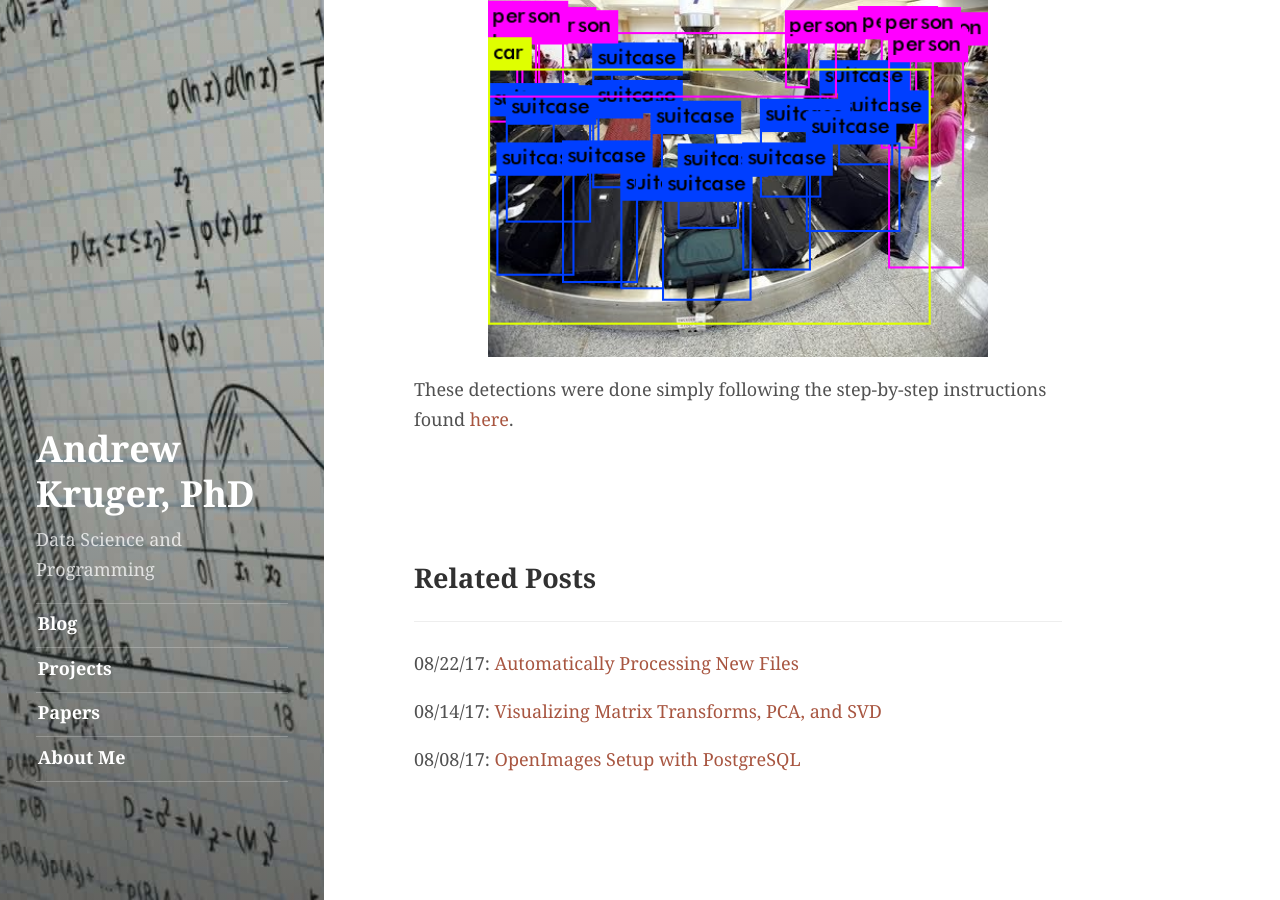
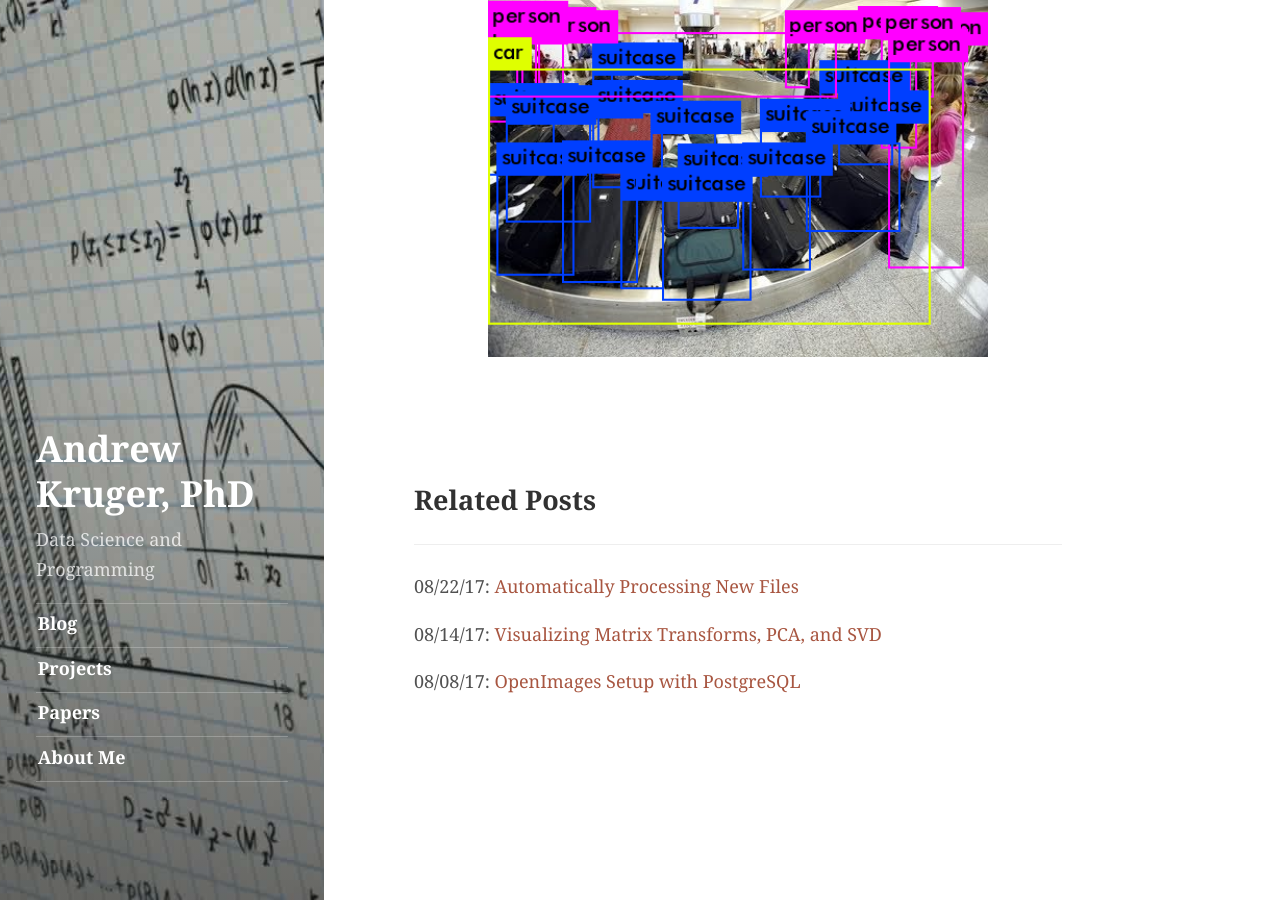
Before and after one commit to andrewkruger/andrewkruger.github.io, a Jekyll site: the page built from _posts/2017-08-29-pretrained-object-detection-with-yolo.md, in a window 1280 px wide and 900 px high, scrolled down 1929 px. Built offline with Jekyll 4.4.1, drawn with Linux system fonts in a browser that asks for light colours; a script that is not in the unit is left out.

Commit message:
Update 2017-08-29-pretrained-object-detection-with-yolo.md

```diff
--- a/_posts/2017-08-29-pretrained-object-detection-with-yolo.md
+++ b/_posts/2017-08-29-pretrained-object-detection-with-yolo.md
@@ -35,5 +35,3 @@ Localized detections:
 <p align="center">
 <img src="/public/img/predictions_bags.png?raw=true" alt="Field" style="width:500px"/>
 </p>
-
-These detections were done simply following the step-by-step instructions found [here](https://pjreddie.com/darknet/yolo/).
```
